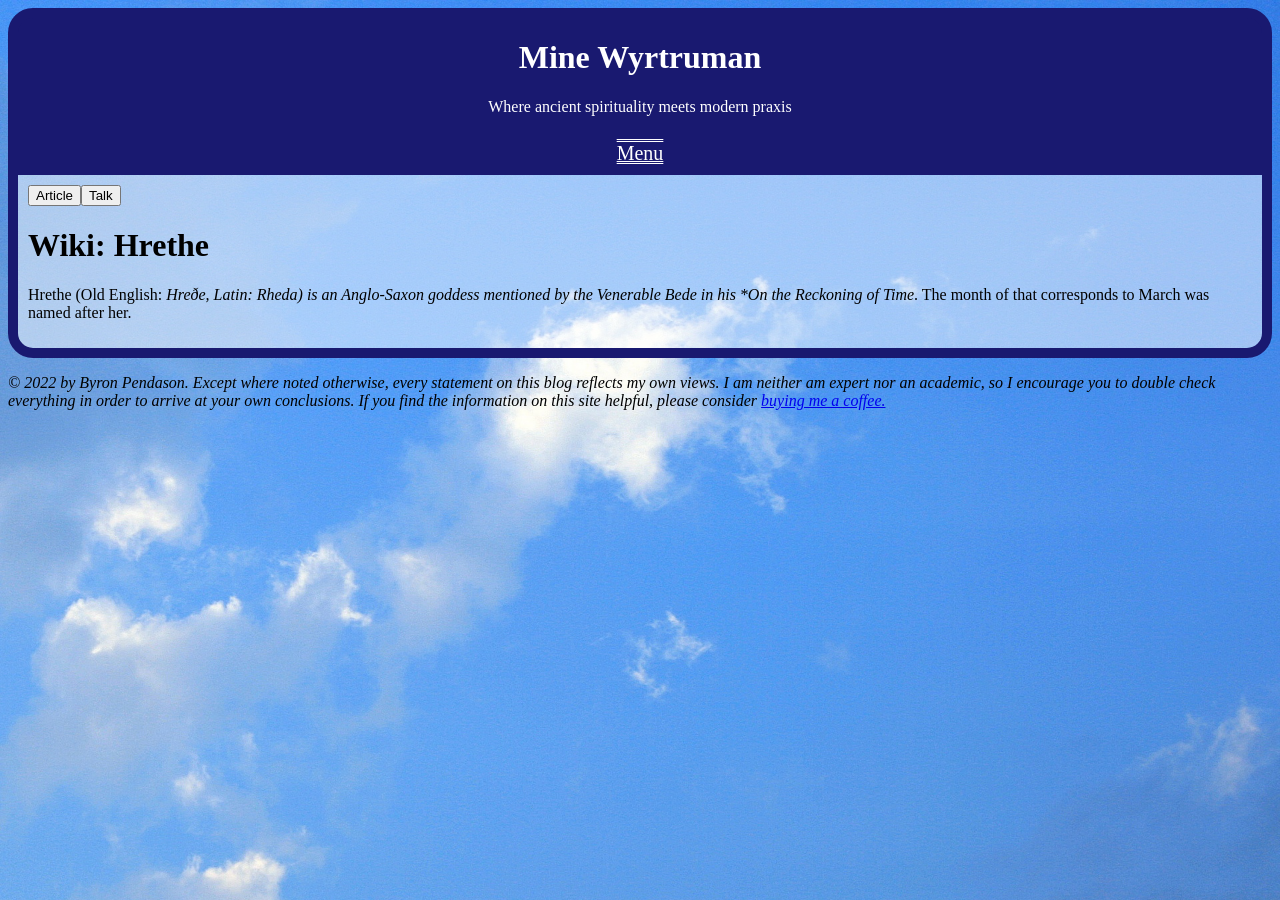
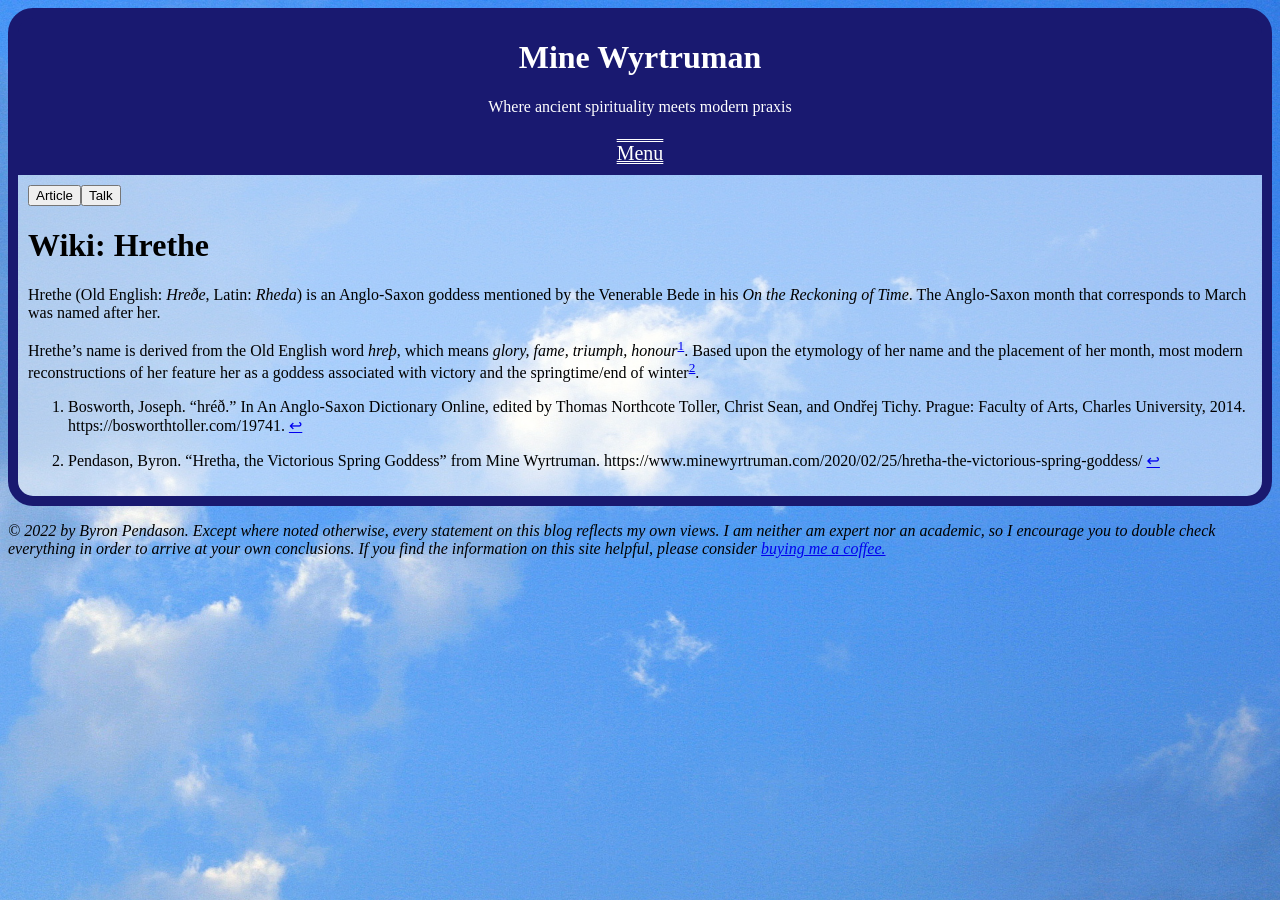
Before and after one commit to byronpendason/byronpendason.github.io, a Jekyll site: the page built from _wiki/hrethe.md, in a window 1280 px wide. Built offline with Jekyll 4.4.1, drawn with Linux system fonts in a browser that asks for light colours; comment, search, counter and statistics services are not loaded.

Commit message:
Update hrethe.md

```diff
--- a/_wiki/hrethe.md
+++ b/_wiki/hrethe.md
@@ -2,4 +2,10 @@
 title: Hrethe
 ---
 
-Hrethe (Old English: *Hreðe, Latin: Rheda) is an Anglo-Saxon goddess mentioned by the Venerable Bede in his *On the Reckoning of Time*. The month of that corresponds to March was named after her.
+Hrethe (Old English: *Hreðe*, Latin: *Rheda*) is an Anglo-Saxon goddess mentioned by the Venerable Bede in his *On the Reckoning of Time*. The Anglo-Saxon month that corresponds to March was named after her.
+
+Hrethe's name is derived from the Old English word *hreþ*, which means *glory, fame, triumph, honour*[^1]. Based upon the etymology of her name and the placement of her month, most modern reconstructions of her feature her as a goddess associated with victory and the springtime/end of winter[^2].
+
+[^1]: Bosworth, Joseph. “hréð.” In An Anglo-Saxon Dictionary Online, edited by Thomas Northcote Toller, Christ Sean, and Ondřej Tichy. Prague: Faculty of Arts, Charles University, 2014. https://bosworthtoller.com/19741.
+
+[^2]: Pendason, Byron. "Hretha, the Victorious Spring Goddess" from Mine Wyrtruman. https://www.minewyrtruman.com/2020/02/25/hretha-the-victorious-spring-goddess/
```
